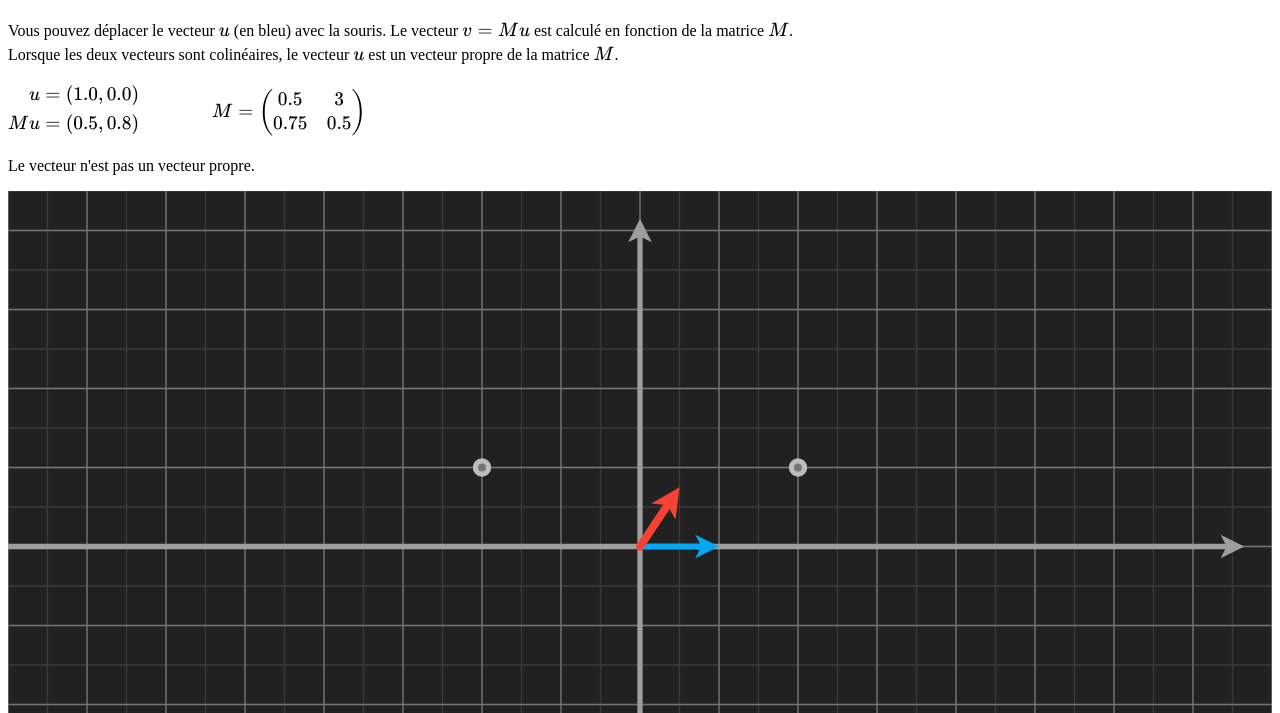
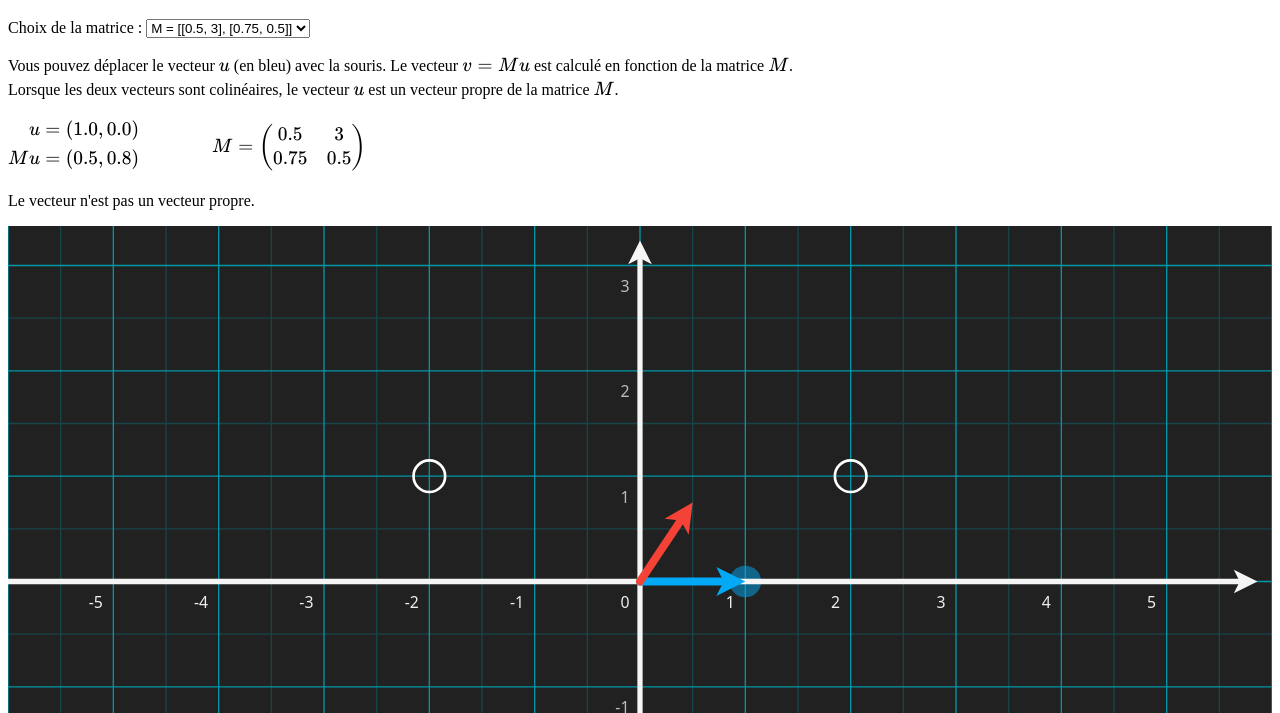
Before and after one commit to ArnaudBannier/s2, a website built with Vite: page examples/linear-algebra/s03-eigenvectors-01.html in a window 1280 px wide. Shown: the part 87-800 px from the top of the page. Built offline with nearby package versions, Linux system fonts and the light colour scheme.

Commit message:
feat: add eigenvector visualization example with draggable vectors; update paths and styles for consistency

```diff
--- a/examples/examples.ts
+++ b/examples/examples.ts
@@ -33,7 +33,7 @@ export const examples: S2Example[] = [
     {
         id: 'linear-algebra-s03-eigenvector-01',
         title: 'MAT2051 : Vecteurs propres',
-        path: '/s2/examples/linear-algebra/s03-eigenvector-01.html',
+        path: '/s2/examples/linear-algebra/s03-eigenvectors-01.html',
         description: 'Introduction aux vecteurs propres et valeurs propres.',
     },
 ];
--- a/examples/linear-algebra/s03-eigenvector-01.html
+++ b/examples/linear-algebra/s03-eigenvectors-01.html
@@ -47,6 +47,6 @@
     <body>
         <a class="back-btn" href="%BASE_URL%">Retour</a>
         <div id="app"></div>
-        <script type="module" src="./s03-eigenvector-01.ts"></script>
+        <script type="module" src="./s03-eigenvectors-01.ts"></script>
     </body>
 </html>
--- a/examples/linear-algebra/s03-eigenvector-01.ts
+++ b/examples/linear-algebra/s03-eigenvectors-01.ts
@@ -13,11 +13,14 @@ import { S2Playable } from '../../src/core/animation/s2-playable.ts';
 import { S2DraggableContainerBox } from '../../src/core/element/draggable/s2-draggable-container-box.ts';
 import { S2Line } from '../../src/core/element/s2-line.ts';
 import { S2Mat2 } from '../../src/core/math/s2-mat2.ts';
+import { S2PlainText } from '../../src/core/element/text/s2-plain-text.ts';
 
 declare global {
     interface Window {
         katex: {
+            // eslint-disable-next-line @typescript-eslint/no-explicit-any
             renderToString: (formula: string, options?: any) => string;
+            // eslint-disable-next-line @typescript-eslint/no-explicit-any
             render: (formula: string, element: HTMLElement, options?: any) => void;
         };
     }
@@ -25,7 +28,7 @@ declare global {
 
 const viewportScale = 1.5;
 const viewport = new S2Vec2(640.0, 360.0).scale(viewportScale);
-const camera = new S2Camera(new S2Vec2(0.0, 0.0), new S2Vec2(8.0, 4.5), viewport);
+const camera = new S2Camera(new S2Vec2(0.0, 0.0), new S2Vec2(6.0, (6.0 * 9) / 16), viewport);
 
 class SceneFigure extends S2Scene {
     protected vecU: S2Line;
@@ -42,9 +45,10 @@ class SceneFigure extends S2Scene {
     protected htmlEqMatrix: HTMLSpanElement;
     protected htmlFinalText: HTMLSpanElement;
 
+    protected circleU: S2Circle;
     protected circleEigen1: S2Circle;
     protected circleEigen2: S2Circle;
-    protected precision: number = 0.1;
+    protected precision: number = 0.5;
     protected draggable: S2DraggableCircle;
 
     setCircleDefaultStyle(circle: S2Circle): void {
@@ -72,13 +76,36 @@ class SceneFigure extends S2Scene {
 
         const gridHalf = this.addWorldGrid();
         gridHalf.data.geometry.space.set('world');
-        gridHalf.data.geometry.steps.set(0.5, 0.5, 'world');
-        gridHalf.data.stroke.color.copy(MTL.GREY_6);
+        gridHalf.data.geometry.steps.set(1, 1, 'world');
+        gridHalf.data.geometry.referencePoint.set(0.5, 0.5, 'world');
+        gridHalf.data.stroke.color.copy(MTL.CYAN_7);
         gridHalf.data.stroke.width.set(1, 'view');
         gridHalf.data.opacity.set(0.3);
 
         const grid = this.addWorldGrid();
-        S2DataSetter.setTargets(grid.data).setStrokeColor(MTL.GREY_6);
+        grid.data.stroke.color.copy(MTL.CYAN_7);
+
+        for (let i = -5; i <= 5; i++) {
+            const text = new S2PlainText(this);
+            text.data.position.set(i - 0.1, -0.25, 'world');
+            text.data.font.size.set(12, 'view');
+            text.data.fill.color.copy(MTL.GREY_2);
+            text.data.layer.set(10);
+            text.data.textAnchor.set('end');
+            text.setParent(this.getSVG());
+            text.setContent(i.toString());
+        }
+        for (let j = -3; j <= 3; j++) {
+            if (j === 0) continue;
+            const text = new S2PlainText(this);
+            text.data.position.set(-0.1, j - 0.25, 'world');
+            text.data.font.size.set(12, 'view');
+            text.data.fill.color.copy(MTL.GREY_4);
+            text.data.layer.set(10);
+            text.data.textAnchor.set('end');
+            text.setParent(this.getSVG());
+            text.setContent(j.toString());
+        }
 
         this.matrix = new S2Mat2(1, 0, 0, 1);
 
@@ -86,7 +113,7 @@ class SceneFigure extends S2Scene {
         this.vecU.data.startPosition.set(0, 0, 'world');
         this.vecU.data.endPosition.set(0, 0, 'world');
         this.vecU.data.stroke.color.copy(MTL.LIGHT_BLUE_5);
-        this.vecU.data.stroke.width.set(4, 'view');
+        this.vecU.data.stroke.width.set(6, 'view');
         this.vecU.data.endPadding.set(10, 'view');
         this.vecU.data.layer.set(1);
 
@@ -98,10 +125,20 @@ class SceneFigure extends S2Scene {
         this.vecV.data.endPadding.set(10, 'view');
         this.vecV.data.layer.set(2);
 
+        this.circleU = this.addCircle();
+        this.circleU.data.fill.color.copy(MTL.LIGHT_BLUE_5);
+        this.circleU.data.radius.set(0.15, 'world');
+        this.circleU.data.opacity.set(0.5);
+        this.circleU.data.layer.set(0);
+
         this.circleEigen1 = this.addCircle();
         this.circleEigen2 = this.addCircle();
-        this.setCircleDefaultStyle(this.circleEigen1);
-        this.setCircleDefaultStyle(this.circleEigen2);
+        for (const data of [this.circleEigen1.data, this.circleEigen2.data]) {
+            data.stroke.color.copy(MTL.WHITE);
+            data.stroke.width.set(2, 'view');
+            data.fill.opacity.set(0);
+            data.radius.set(0.15, 'world');
+        }
 
         const tipU = this.vecU.createArrowTip();
         tipU.setAnchorAlignment(-1);
@@ -110,17 +147,20 @@ class SceneFigure extends S2Scene {
         tipV.setAnchorAlignment(-1);
         tipV.data.layer.set(2);
 
+        const lower = this.getActiveCamera().getLower();
+        const upper = this.getActiveCamera().getUpper();
+
         const lineX = this.addLine();
-        lineX.data.startPosition.set(-8, 0, 'world');
-        lineX.data.endPosition.set(7.5, 0, 'world');
-        lineX.data.stroke.color.copy(MTL.GREY_5);
+        lineX.data.startPosition.set(lower.x, 0, 'world');
+        lineX.data.endPosition.set(upper.x - 0.25, 0, 'world');
+        lineX.data.stroke.color.copy(MTL.GREY_1);
         lineX.data.stroke.width.set(4, 'view');
         lineX.createArrowTip();
 
         const lineY = this.addLine();
-        lineY.data.startPosition.set(0, -5, 'world');
-        lineY.data.endPosition.set(0, 4, 'world');
-        lineY.data.stroke.color.copy(MTL.GREY_5);
+        lineY.data.startPosition.set(0, lower.y, 'world');
+        lineY.data.endPosition.set(0, upper.y - 0.25, 'world');
+        lineY.data.stroke.color.copy(MTL.GREY_1);
         lineY.data.stroke.width.set(4, 'view');
         lineY.createArrowTip();
 
@@ -131,8 +171,8 @@ class SceneFigure extends S2Scene {
 
         const container = new S2DraggableContainerBox(this);
         container.data.space.set('view');
-        container.data.boundA.set(-7, -4, 'world');
-        container.data.boundB.set(+7, +4, 'world');
+        container.data.boundA.set(Math.ceil(lower.x), Math.ceil(lower.y), 'world');
+        container.data.boundB.set(Math.floor(upper.x), Math.floor(upper.y), 'world');
         this.draggable.setContainer(container);
 
         this.lerpAnimU = S2LerpAnimFactory.create(this, this.vecU.data.endPosition);
@@ -147,14 +187,12 @@ class SceneFigure extends S2Scene {
 
         this.draggable.setOnDrag((draggable: S2BaseDraggable, event: PointerEvent) => {
             void event;
-            this.precision = 0.0;
-            this.setPosition(draggable.getPosition('world'));
+            this.setPosition(draggable.getPosition('world'), 'free');
         });
 
         this.draggable.setOnRelease((draggable: S2BaseDraggable, event: PointerEvent) => {
             void event;
-            this.precision = 0.5;
-            const u = this.setPosition(draggable.getPosition('world'));
+            const u = this.setPosition(draggable.getPosition('world'), 'snap');
             draggable.data.position.setV(u, 'world');
         });
 
@@ -188,17 +226,28 @@ class SceneFigure extends S2Scene {
             default:
                 this.matrix = new S2Mat2(1, -1, -1, 1);
                 this.circleEigen1.data.position.set(1, 1, 'world');
-                this.circleEigen2.data.position.set(1, 1, 'world');
+                this.circleEigen2.data.position.set(1, -1, 'world');
         }
-        this.setPosition(new S2Vec2(1, 0));
+        this.setPosition(new S2Vec2(1, 0), 'snap');
         this.draggable.data.position.set(1, 0, 'world');
+
+        this.htmlEqMatrix.innerHTML = window.katex.renderToString(
+            `M = \\begin{pmatrix}
+            ${this.matrix.elements[0]} & ${this.matrix.elements[2]} \\\\
+            ${this.matrix.elements[1]} & ${this.matrix.elements[3]}
+        \\end{pmatrix}`,
+            {
+                throwOnError: false,
+            },
+        );
     }
 
-    setPosition(position: S2Vec2): S2Vec2 {
-        const u = new S2Vec2(
+    setPosition(position: S2Vec2, snap: 'snap' | 'free'): S2Vec2 {
+        const snappedPosition = new S2Vec2(
             S2MathUtils.snap(position.x, this.precision),
             S2MathUtils.snap(position.y, this.precision),
         );
+        const u = snap === 'snap' ? snappedPosition : position;
         this.lerpAnimU.commitInitialState();
         this.vecU.data.endPosition.setV(u, 'world');
         this.lerpAnimU.commitFinalState();
@@ -209,6 +258,8 @@ class SceneFigure extends S2Scene {
         this.vecV.data.endPosition.setV(v, 'world');
         this.lerpAnimV.commitFinalState();
         this.playableV.play();
+
+        this.circleU.data.position.setV(snappedPosition, 'world');
 
         this.colorAnim.commitInitialState();
         const isEigenvector = Math.abs(u.det(v)) < 1e-1 && S2Vec2.isZeroV(u) === false;
@@ -230,15 +281,6 @@ class SceneFigure extends S2Scene {
                 throwOnError: false,
             },
         );
-        this.htmlEqMatrix.innerHTML = window.katex.renderToString(
-            `M = \\begin{pmatrix}
-            ${this.matrix.elements[0]} & ${this.matrix.elements[2]} \\\\
-            ${this.matrix.elements[1]} & ${this.matrix.elements[3]}
-        \\end{pmatrix}`,
-            {
-                throwOnError: false,
-            },
-        );
 
         this.htmlFinalText.innerHTML = isEigenvector
             ? `Le vecteur est un vecteur propre de valeur propre ${eigenValue.toFixed(1)}.`
@@ -256,6 +298,16 @@ if (appDiv) {
     appDiv.innerHTML = `
         <div>
             <h1>Vecteurs propres</h1>
+            <div>
+            Choix de la matrice :
+            <select id="matrix-select">
+                <option value="0">M = [[0.5, 3], [0.75, 0.5]]</option>
+                <option value="1">M = [[2, 1], [1, 2]]</option>
+                <option value="2">M = [[2, -0.5], [1, 0.5]]</option>
+                <option value="3">M = [[1, 0], [2, -2]]</option>
+                <option value="4">M = [[1, -1], [-1, 1]]</option>
+            </select>
+            </div>
             <p>Vous pouvez déplacer le vecteur $u$ (en bleu) avec la souris. Le vecteur $v = Mu$ est calculé en fonction de la matrice $M$.<br>
             Lorsque les deux vecteurs sont colinéaires, le vecteur $u$ est un vecteur propre de la matrice $M$.</p>
             </p>
@@ -279,44 +331,10 @@ if (svgElement && eqU && eqMatrix && finalText) {
     const scene = new SceneFigure(svgElement, eqU, eqMatrix, finalText);
     void scene;
 
-    // let index = -1;
-    // scene.animator.reset();
+    const selectElement = document.getElementById('matrix-select') as HTMLSelectElement;
 
-    // document.querySelector<HTMLButtonElement>('#reset-button')?.addEventListener('click', () => {
-    //     index = -1;
-    //     scene.animator.stop();
-    //     scene.animator.reset();
-    //     slider.value = '0';
-    // });
-    // document.querySelector<HTMLButtonElement>('#prev-button')?.addEventListener('click', () => {
-    //     index = S2MathUtils.clamp(index - 1, 0, scene.animator.getStepCount() - 1);
-    //     scene.animator.resetStep(index);
-    //     scene.update();
-    //     const stepStart = scene.animator.getStepStartTime(index);
-    //     const ratio = stepStart / scene.animator.getMasterDuration();
-    //     slider.value = (ratio * 100).toString();
-    // });
-    // document.querySelector<HTMLButtonElement>('#next-button')?.addEventListener('click', () => {
-    //     index = S2MathUtils.clamp(index + 1, 0, scene.animator.getStepCount() - 1);
-    //     scene.animator.playStep(index);
-    //     const stepStart = scene.animator.getStepStartTime(index);
-    //     const ratio = stepStart / scene.animator.getMasterDuration();
-    //     slider.value = (ratio * 100).toString();
-    // });
-    // document.querySelector<HTMLButtonElement>('#play-button')?.addEventListener('click', () => {
-    //     scene.animator.playStep(index);
-    // });
-    // document.querySelector<HTMLButtonElement>('#full-button')?.addEventListener('click', () => {
-    //     scene.animator.playMaster();
-    //     slider.value = '0';
-    // });
-
-    // slider.addEventListener('input', () => {
-    //     const ratio = slider.valueAsNumber / 100;
-    //     const elapsed = ratio * scene.animator.getMasterDuration();
-    //     scene.animator.stop();
-    //     scene.animator.setMasterElapsed(elapsed);
-    //     index = scene.animator.getStepIndexFromElapsed(elapsed);
-    //     scene.getSVG().update();
-    // });
+    selectElement.addEventListener('change', (event) => {
+        const target = event.target as HTMLSelectElement;
+        scene.setMatrix(parseInt(target.value, 10));
+    });
 }
--- a/examples/memory/base-memory-scene.ts
+++ b/examples/memory/base-memory-scene.ts
@@ -4,6 +4,7 @@ import { S2Code } from '../../src/core/element/s2-code';
 import type { S2FillRect } from '../../src/core/element/s2-fill-rect';
 import type { S2Camera } from '../../src/core/math/s2-camera';
 import { S2Scene } from '../../src/core/scene/s2-scene';
+import { S2Color } from '../../src/core/shared/s2-color';
 import type { S2Memory } from '../../src/extension/s2-memory';
 import { MTL } from '../../src/utils/mtl-colors';
 
@@ -63,7 +64,7 @@ export class BaseMemoryScene extends S2Scene {
         this.animator = new S2StepAnimator(this);
         this.font = new S2FontData();
         this.fillRect = this.addFillRect();
-        this.fillRect.data.color.copy(MTL.GREY_8);
+        this.fillRect.data.color.copy(S2Color.lerp(MTL.GREY_8, MTL.GREY_9, 0.7));
 
         this.setDefaultFont(16);
     }
--- a/vite.config.ts
+++ b/vite.config.ts
@@ -12,7 +12,7 @@ export default defineConfig({
                 memS01Stat01: 'examples/memory/s01-statements-01.html',
                 memS01Stat02: 'examples/memory/s01-statements-02.html',
                 memS01Cond01: 'examples/memory/s01-conditionals-01.html',
-                algS03EigenVec01: 'examples/algorithm/s03-eigenvectors-01.html',
+                algS03EigenVec01: 'examples/linear-algebra/s03-eigenvectors-01.html',
                 basicAnim: 'examples/test/basic-anim.html',
             },
         },
```
Also changed, not shown: examples/algorithm/btree.ts (+5 -4 lines), examples/test/basic-anim.ts (+0 -4 lines).
